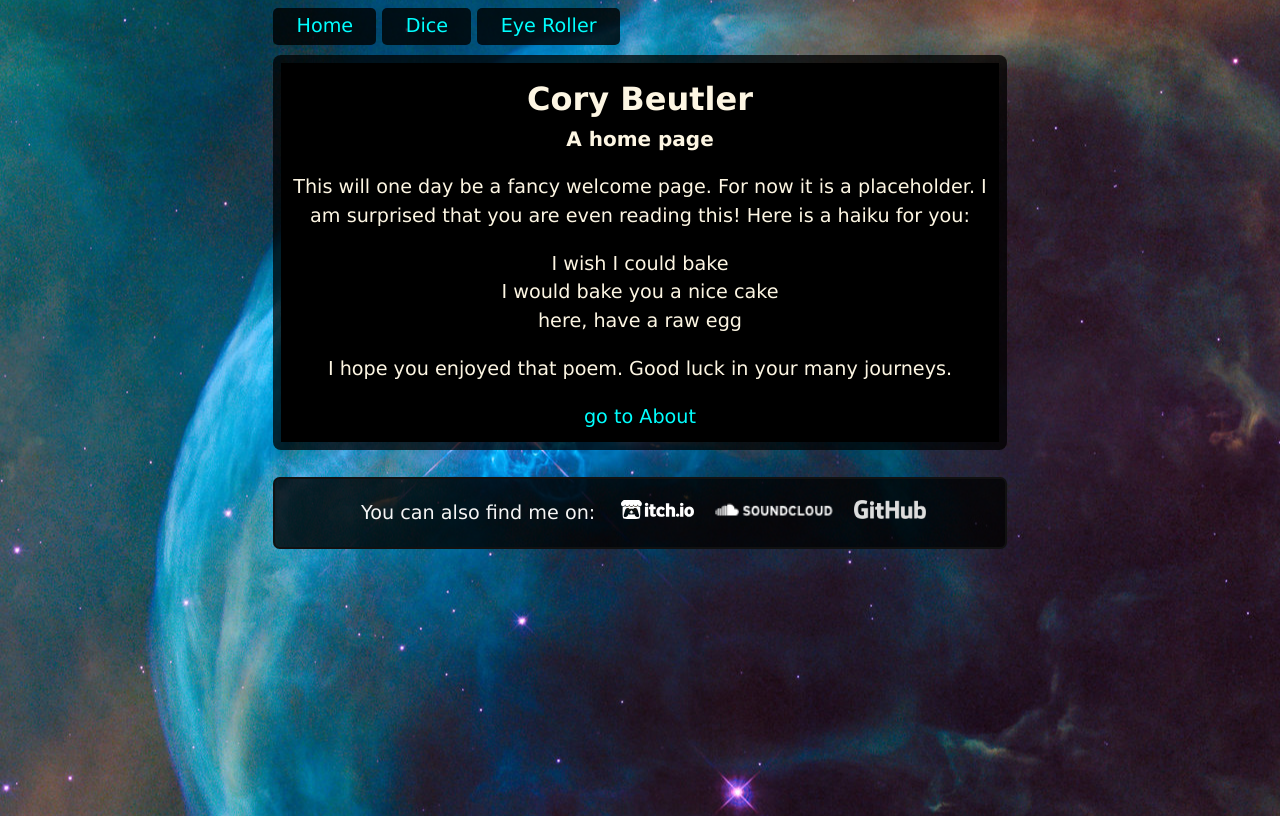
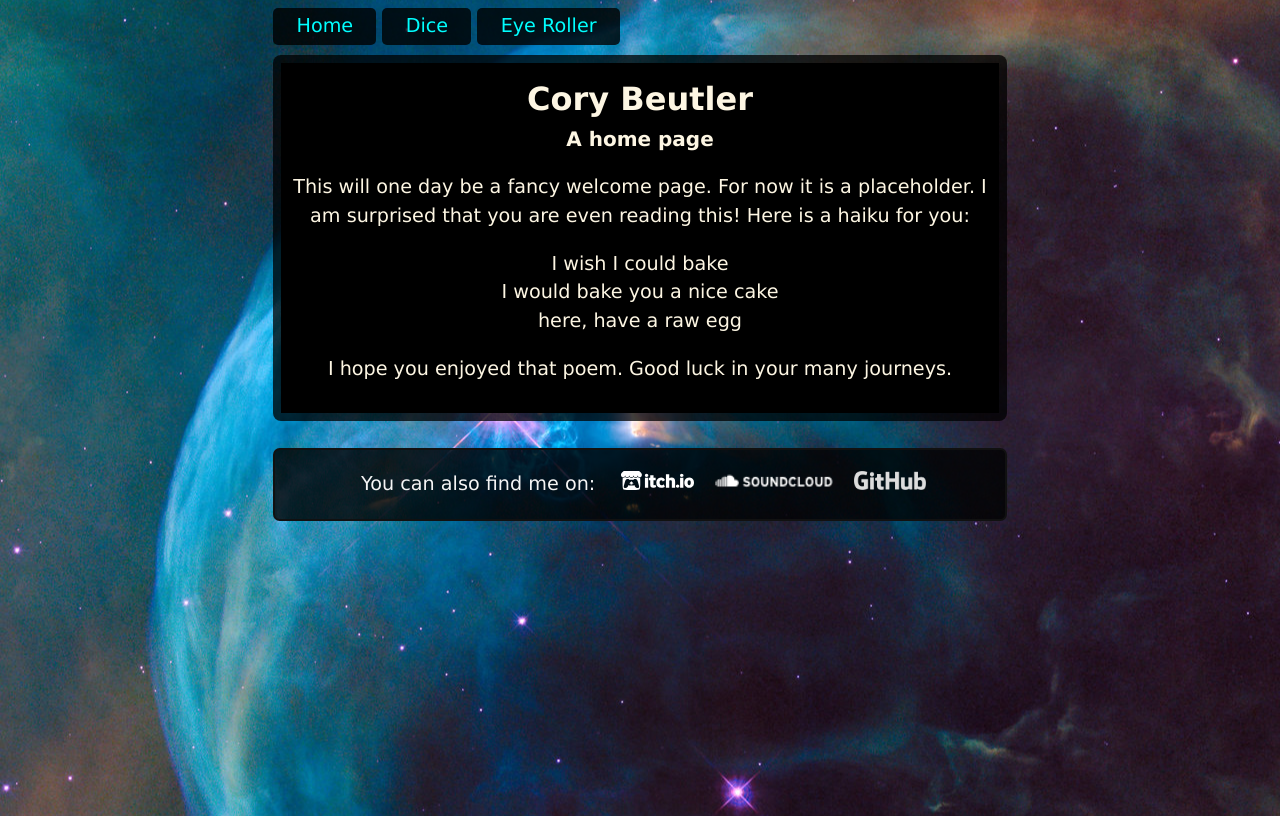
Before and after one commit to cgbeutler/corybeutler, a Svelte app: page / in a window 1280 px wide. Built offline with nearby package versions, Linux system fonts and the light colour scheme.

Commit message:
Removed dead about link

```diff
--- a/src/routes/Home.svelte
+++ b/src/routes/Home.svelte
@@ -14,7 +14,6 @@
 <p>
   I hope you enjoyed that poem. Good luck in your many journeys.
 </p>
-<a href="/about">go to About</a>
 
 <style>
     .poem {
```
